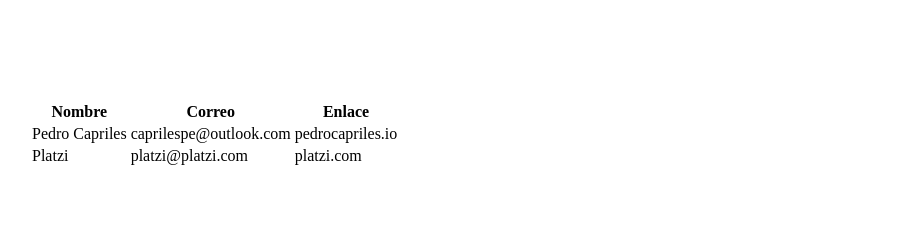
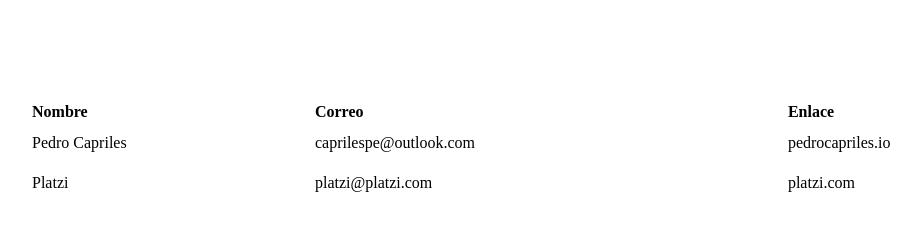
Before and after one commit to zearkiatos/reactjs.redux.blog, a React app: page / in a window 1280 px wide. Shown: the whole page, without its empty margins (79-1000 px from the left). Built offline with nearby package versions, Linux system fonts and the light colour scheme.

Commit message:
Add functions into the app with React

```diff
--- a/package.json
+++ b/package.json
@@ -16,7 +16,8 @@
     "start": "react-scripts start",
     "build": "react-scripts build",
     "test": "react-scripts test",
-    "eject": "react-scripts eject"
+    "eject": "react-scripts eject",
+    "sass": "sass src:src"
   },
   "eslintConfig": {
     "extends": "react-app"
--- a/src/components/App.js
+++ b/src/components/App.js
@@ -1,49 +1,34 @@
-import React from 'react';
+import React from "react";
 
 const App = () => {
-  return(
+  const ponerFilas = () => [
+    <tr>
+      <td>Pedro Capriles</td>
+      <td>caprilespe@outlook.com</td>
+      <td>pedrocapriles.io</td>
+    </tr>,
+    <tr>
+      <td>Platzi</td>
+      <td>platzi@platzi.com</td>
+      <td>platzi.com</td>
+    </tr>
+  ];
+  return (
     <div className="m-100">
-      <table clasName="table">
+      <table className="table">
         <thead>
           <tr>
-            <th>
-              Nombre
-            </th>
-            <th>
-              Correo
-            </th>
-            <th>
-              Enlace
-            </th>
+            <th>Nombre</th>
+            <th>Correo</th>
+            <th>Enlace</th>
           </tr>
         </thead>
         <tbody>
-        <tr>
-            <td>
-              Pedro Capriles
-            </td>
-            <td>
-              caprilespe@outlook.com
-            </td>
-            <td>
-              pedrocapriles.io
-            </td>
-          </tr>
-          <tr>
-            <td>
-              Platzi
-            </td>
-            <td>
-              platzi@platzi.com
-            </td>
-            <td>
-              platzi.com
-            </td>
-          </tr>
+          {ponerFilas()}
         </tbody>
       </table>
     </div>
   );
-}
+};
 
 export default App;
--- /dev/null
+++ b/src/index.scss
@@ -0,0 +1,12 @@
+.m-100 {
+    margin:100px;
+}
+
+.table {
+    width:100%;
+    text-align:left;
+    td {
+        padding-top:10px;
+        padding-bottom:10px;
+    }
+}
```
Also changed, not shown: src/index.css, 1 other file.
